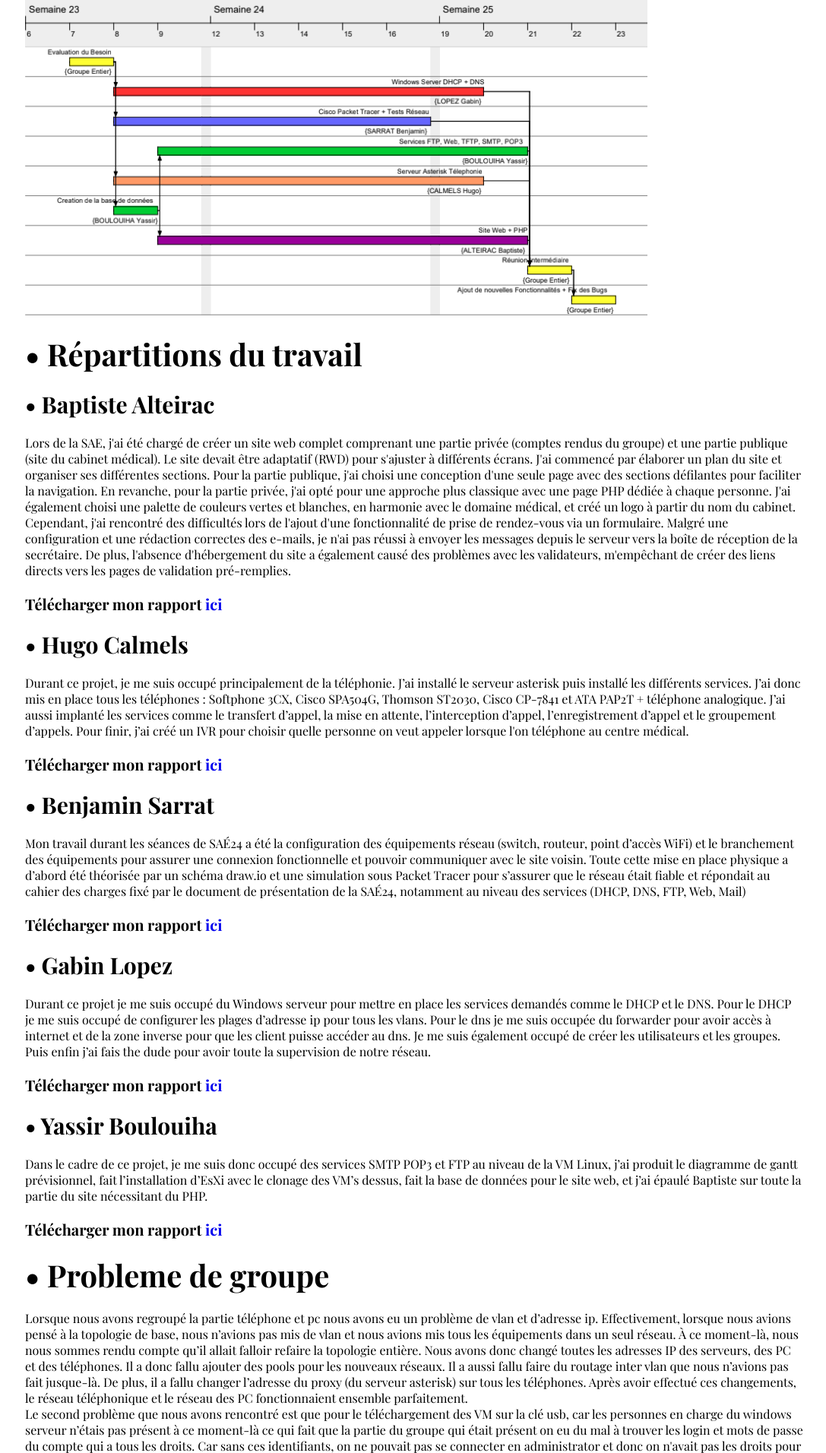
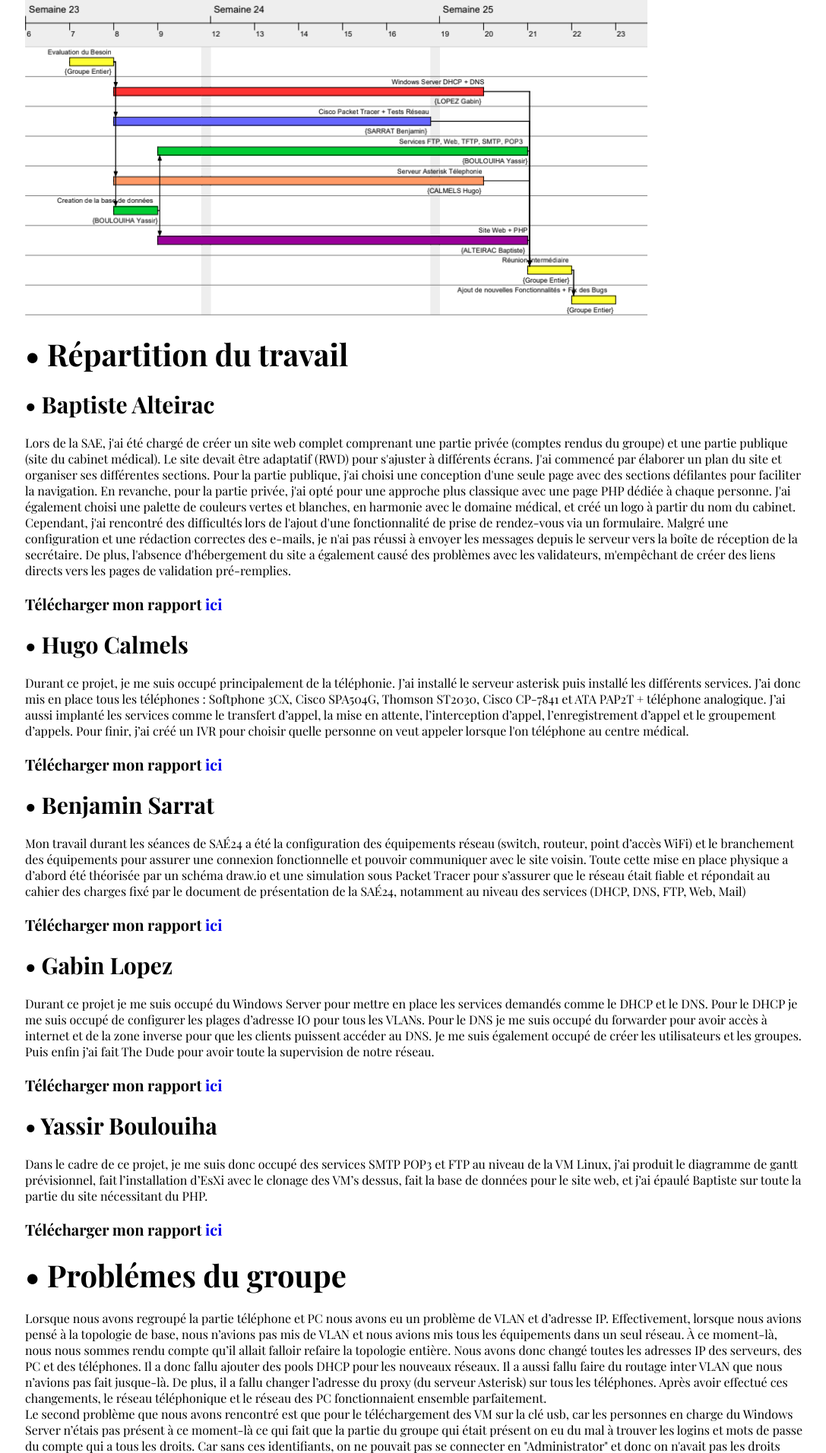
Before and after one commit to Bapt-Alt/SAE24, a PHP site: page /groupe.php in a window 1280 px wide. Shown: the part 1582-3494 px from the top of the page at 76% size, without its empty margins (95-1182 px from the left). Run offline with PHP 8.4, Linux system fonts and the light colour scheme; the visitor is signed in with stand-in values (Sample User, id 1).

Commit message:
Version Finale

```diff
--- a/Site/groupe.php
+++ b/Site/groupe.php
@@ -61,9 +61,9 @@
     <section class="main" id="Groupe">
         <h1>&bull; Qui sommes nous ?</h1>
         <p>
-            Nous sommes 4 étudiants en première année de bachelor universitaire de technologie en Réseaux et Télécommunications à l'IUT de Blagnac. La SAE 24 est l'un de nos plus gros projets de cette première année
+            Nous sommes 4 étudiants en première année de bachelor universitaire de technologie en Réseaux et Télécommunications à l'IUT de Blagnac. La SAE 24 est l'un de nos plus gros projets de cette première année.
         </p>
-        <h1>&bull; Contexte de la sae</h1>
+        <h1>&bull; Contexte de la SAE</h1>
         <p>
             La SAE24 a pour but de déployer le système d'information de cabinets paramédicaux dans la région Occitanie. IcpOcc, une entreprise spécialisée dans la fourniture complète de ces systèmes (de la conception à la maintenance), est chargée de cette mission. En plus de ses compétences techniques, IcpOcc se positionne en tant qu'expert et conseiller en matière de cybersécurité pour ces systèmes d'information, offrant également des formations spécialisées dans ce domaine. Le groupement de cabinets paramédicaux qui a fait appel à votre société souhaite une refonte totale de leur système d'information. Actuellement implanté sur deux sites en Haute-Garonne, ce groupement a pour ambition de s'étendre dans d'autres localités de la région Occitanie. Avec cette expansion future en vue, il est primordial de mettre en place un système d'information robuste, sécurisé et évolutif, capable de répondre aux besoins actuels et futurs de ces cabinets paramédicaux.
         </p>
@@ -100,7 +100,7 @@
         <img class="classe1" src="./Image/Gantt/Gantt-pré.png" alt="Gantt prévisionnel">
         <h2>&bull; Gantt réel</h2>
         <img class="classe1" src="./Image/Gantt/Gantt-final.png" alt="Gantt final">
-        <h1>&bull; Répartitions du travail</h1>
+        <h1>&bull; Répartition du travail</h1>
         <h2>&bull; Baptiste Alteirac</h2>
         <p>Lors de la SAE, j'ai été chargé de créer un site web complet comprenant une partie privée (comptes rendus du groupe) et une partie publique (site du cabinet médical). Le site devait être adaptatif (RWD) pour s'ajuster à différents écrans. J'ai commencé par élaborer un plan du site et organiser ses différentes sections. Pour la partie publique, j'ai choisi une conception d'une seule page avec des sections défilantes pour faciliter la navigation. En revanche, pour la partie privée, j'ai opté pour une approche plus classique avec une page PHP dédiée à chaque personne. J'ai également choisi une palette de couleurs vertes et blanches, en harmonie avec le domaine médical, et créé un logo à partir du nom du cabinet. Cependant, j'ai rencontré des difficultés lors de l'ajout d'une fonctionnalité de prise de rendez-vous via un formulaire. Malgré une configuration et une rédaction correctes des e-mails, je n'ai pas réussi à envoyer les messages depuis le serveur vers la boîte de réception de la secrétaire. De plus, l'absence d'hébergement du site a également causé des problèmes avec les validateurs, m'empêchant de créer des liens directs vers les pages de validation pré-remplies.</p>
         <h3>Télécharger mon rapport <a href="./Rapports/Compte-rendu-baptiste-alteirac.pdf" download>ici</a></h3>
@@ -111,14 +111,14 @@
         <p>Mon travail durant les séances de SAÉ24 a été la configuration des équipements réseau (switch, routeur, point d’accès WiFi) et le branchement des équipements pour assurer une connexion fonctionnelle et pouvoir communiquer avec le site voisin. Toute cette mise en place physique a d’abord été théorisée par un schéma draw.io et une simulation sous Packet Tracer pour s’assurer que le réseau était fiable et répondait au cahier des charges fixé par le document de présentation de la SAÉ24, notamment au niveau des services (DHCP, DNS, FTP, Web, Mail)</p>
         <h3>Télécharger mon rapport <a href="./Rapports/Compte-rendu-Benjamin-Sarrat.pdf" download>ici</a></h3>
         <h2>&bull; Gabin Lopez</h2>
-        <p>Durant ce projet je me suis occupé du Windows serveur pour mettre en place les services demandés comme le DHCP et le DNS. Pour le DHCP je me suis occupé de configurer les plages d’adresse ip pour tous les vlans. Pour le dns je me suis occupée du forwarder pour avoir accès à internet et de la zone inverse pour que les client puisse accéder au dns. Je me suis également occupé de créer les utilisateurs et les groupes. Puis enfin j’ai fais the dude pour avoir toute la supervision de notre réseau.</p>
+        <p>Durant ce projet je me suis occupé du Windows Server pour mettre en place les services demandés comme le DHCP et le DNS. Pour le DHCP je me suis occupé de configurer les plages d’adresse IO pour tous les VLANs. Pour le DNS je me suis occupé du forwarder pour avoir accès à internet et de la zone inverse pour que les clients puissent accéder au DNS. Je me suis également occupé de créer les utilisateurs et les groupes. Puis enfin j’ai fait The Dude pour avoir toute la supervision de notre réseau.</p>
         <h3>Télécharger mon rapport <a href="./Rapports/Compte-rendu-Gabin-Lopez.pdf" download>ici</a></h3>
         <h2>&bull; Yassir Boulouiha</h2>
         <p>Dans le cadre de ce projet, je me suis donc occupé des services SMTP POP3 et FTP au niveau de la VM Linux, j’ai produit le diagramme de gantt prévisionnel, fait l’installation d’EsXi avec le clonage des VM’s dessus, fait la base de données pour le site web, et j’ai épaulé Baptiste sur toute la partie du site nécessitant du PHP.</p>
         <h3>Télécharger mon rapport <a href="./Rapports/Compte-Rendu-Boulouiha-Yassir.pdf" download>ici</a></h3>
-        <h1>&bull; Probleme de groupe</h1>
-        <p>Lorsque nous avons regroupé la partie téléphone et pc nous avons eu un problème de vlan et d’adresse ip. Effectivement, lorsque nous avions pensé à la topologie de base, nous n’avions pas mis de vlan et nous avions mis tous les équipements dans un seul réseau. À ce moment-là, nous nous sommes rendu compte qu’il allait falloir refaire la topologie entière. Nous avons donc changé toutes les adresses IP des serveurs, des PC et des téléphones. Il a donc fallu ajouter des pools pour les nouveaux réseaux. Il a aussi fallu faire du routage inter vlan que nous n’avions pas fait jusque-là. De plus, il a fallu changer l’adresse du proxy (du serveur asterisk) sur tous les téléphones. Après avoir effectué ces changements, le réseau téléphonique et le réseau des PC fonctionnaient ensemble parfaitement.<br>
-            Le second problème que nous avons rencontré est que pour le téléchargement des VM sur la clé usb, car les personnes en charge du windows serveur n’étais pas présent à ce moment-là ce qui fait que la partie du groupe qui était présent on eu du mal à trouver les login et mots de passe du compte qui a tous les droits. Car sans ces identifiants, on ne pouvait pas se connecter en administrator et donc on n'avait pas les droits pour télécharger les VM. Nous avons finalement réussi à trouver le login et mots de passe et donc à télécharger les VM.<p/>
+        <h1>&bull; Problémes du groupe</h1>
+        <p>Lorsque nous avons regroupé la partie téléphone et PC nous avons eu un problème de VLAN et d’adresse IP. Effectivement, lorsque nous avions pensé à la topologie de base, nous n’avions pas mis de VLAN et nous avions mis tous les équipements dans un seul réseau. À ce moment-là, nous nous sommes rendu compte qu’il allait falloir refaire la topologie entière. Nous avons donc changé toutes les adresses IP des serveurs, des PC et des téléphones. Il a donc fallu ajouter des pools DHCP pour les nouveaux réseaux. Il a aussi fallu faire du routage inter VLAN que nous n’avions pas fait jusque-là. De plus, il a fallu changer l’adresse du proxy (du serveur Asterisk) sur tous les téléphones. Après avoir effectué ces changements, le réseau téléphonique et le réseau des PC fonctionnaient ensemble parfaitement.<br>
+            Le second problème que nous avons rencontré est que pour le téléchargement des VM sur la clé usb, car les personnes en charge du Windows Server n’étais pas présent à ce moment-là ce qui fait que la partie du groupe qui était présent on eu du mal à trouver les logins et mots de passe du compte qui a tous les droits. Car sans ces identifiants, on ne pouvait pas se connecter en "Administrator" et donc on n'avait pas les droits pour télécharger les VMs. Nous avons finalement réussi à trouver le login et le mot de passe et donc à télécharger les VMs.<p/>
     </section>
     <!-- Website footer -->
     <footer>
```
